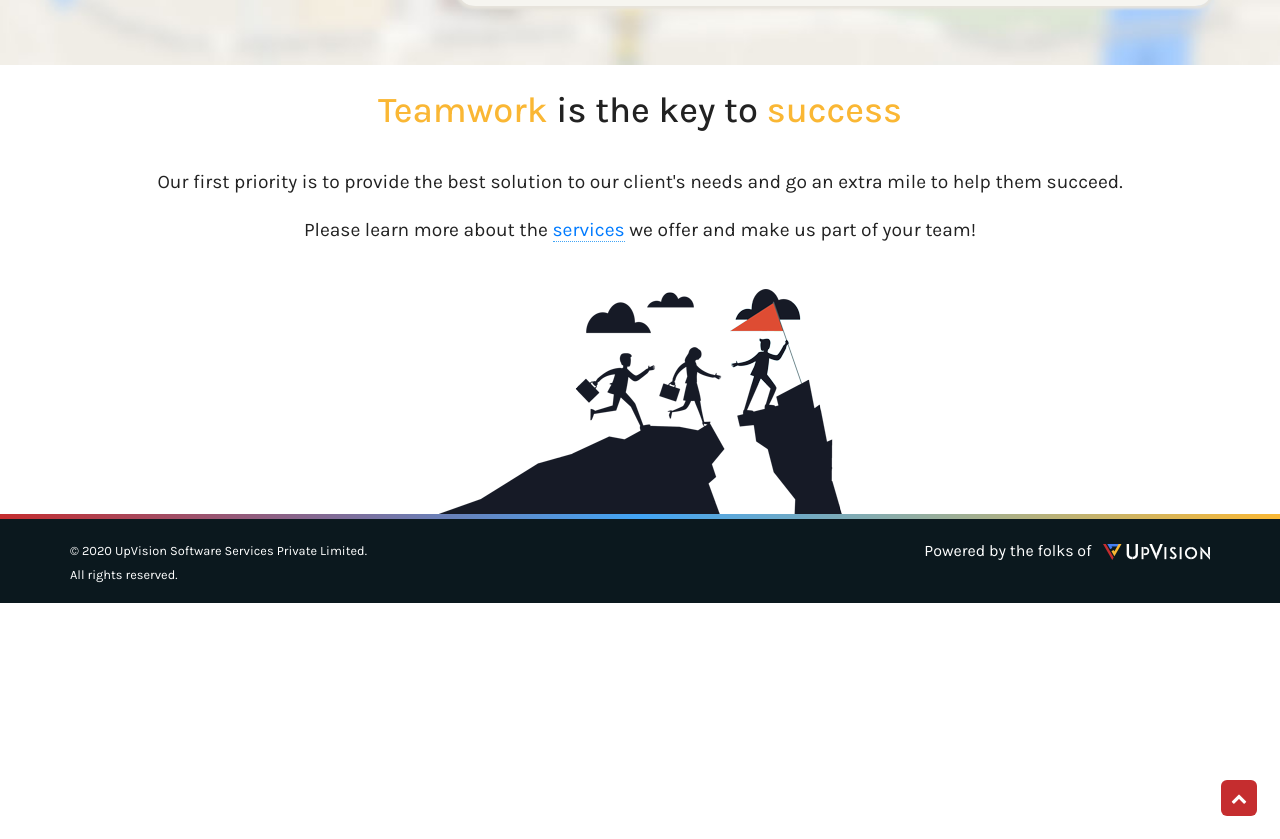
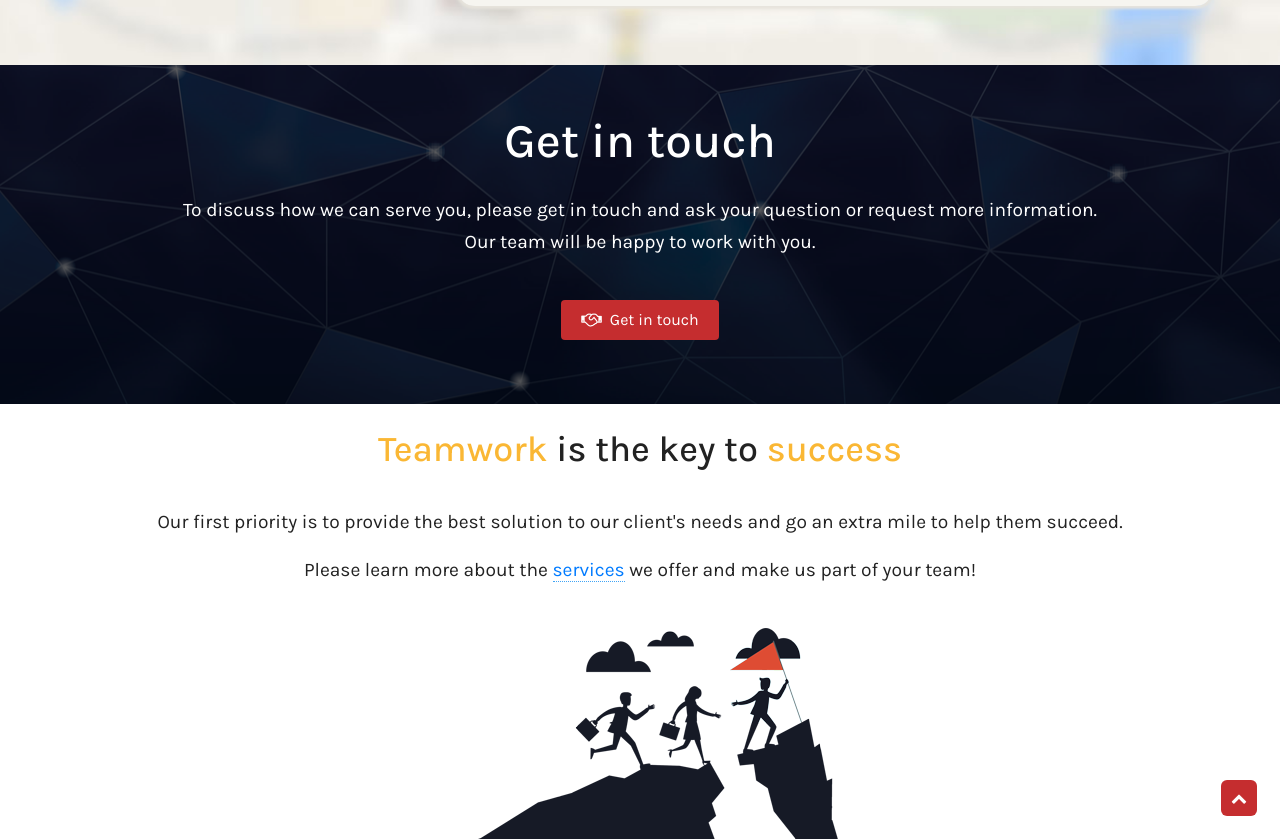
Before and after one commit to upvision-in/www.upvision.in, a Jekyll site: the page built from pages/contact-us.html, in a window 1280 px wide and 900 px high, scrolled down 738 px, cut to the strip 61-900 px from the top of the window. Built offline with Jekyll 4.4.1, drawn with Linux system fonts in a browser that asks for light colours.

Commit message:
get-in-touch include removed as build failed for having curly braces in content pages.

```diff
--- a/pages/careers.html
+++ b/pages/careers.html
@@ -61,7 +60,7 @@ desription: Interested in working for us? Contact us now! Our team is happy to h
 </section>
 <section class="light-color-bg py-5">
     <div class="container">
-        <h2>Current Opennings</h2>
+        <h2 class="text-center">Current Openings</h2>
         <p class="lead">
             We are always looking for new talent. Listed below are current openings. If you are interested in working at
             UpVision please drop us an <a href="mailto:shital@upvision.in">email</a> with your latest resume.</p>
--- a/pages/contact-us.html
+++ b/pages/contact-us.html
@@ -48,6 +48,20 @@ desription: Interested in doing business with us? Contact us now! Our team is ha
   </div>
 </section>
 <!-- {% include get-in-touch.html %} -->
+<section class="get-in-touch">
+    <div class="overlay"></div>
+    <div class="container py-5">
+        <h2 class="text-center display-4">Get in touch</h1>
+            <p class="text-center lead">
+                To discuss how we can serve you, please get in touch and ask your question or request more information.
+                <br />
+                Our team will be happy to work with you.
+            </p>
+            <p class="text-center pt-3">
+                <a class="btn btn-upvision" href="/enquiry"><i class="fa fa-handshake-o pr-2"></i>Get in touch</a>
+            </p>
+    </div>
+</section>
 <section class="inspiration-leadership">
     <div class="container mt-4 pb-3">
         <div class="text-center highlight-links">
```
Also changed, not shown: other parts of pages/careers.html (+0 -1 lines), pages/about-us.html (+14 -0 lines), pages/services.html (+14 -0 lines).
